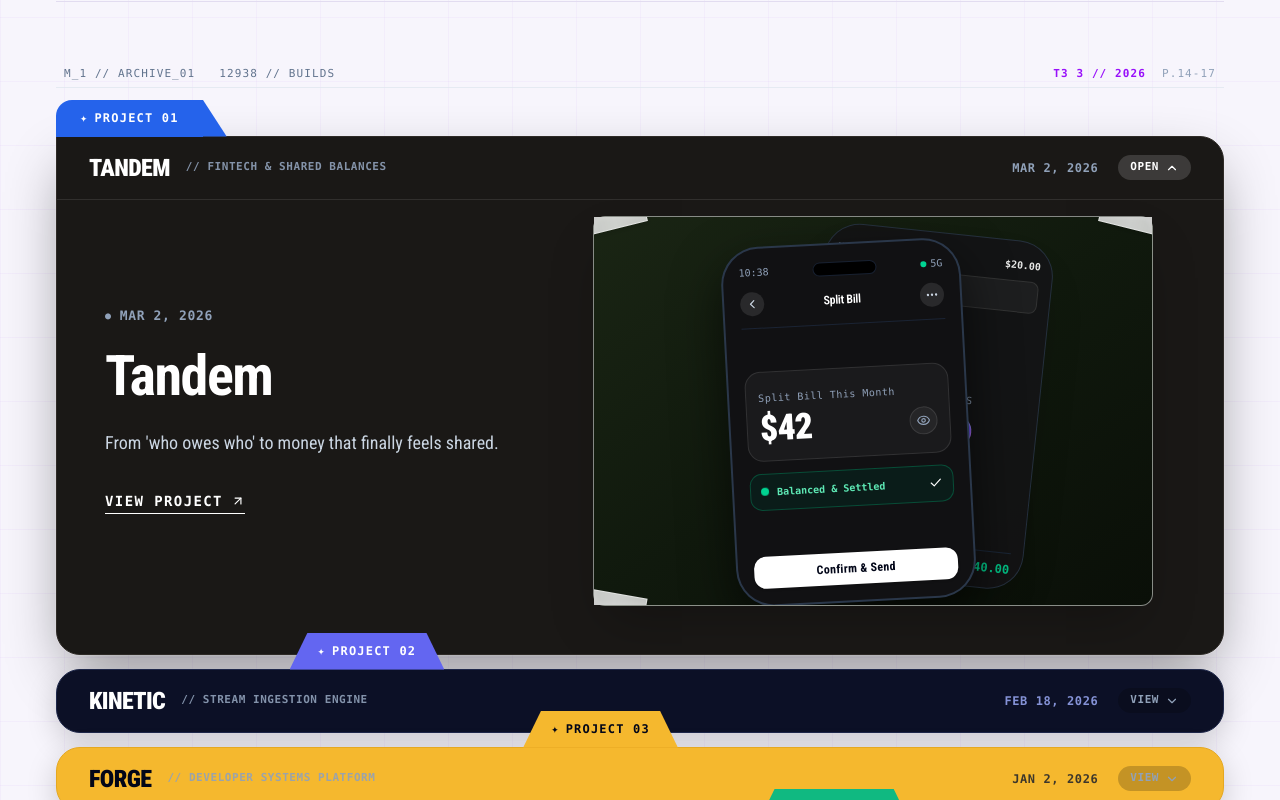
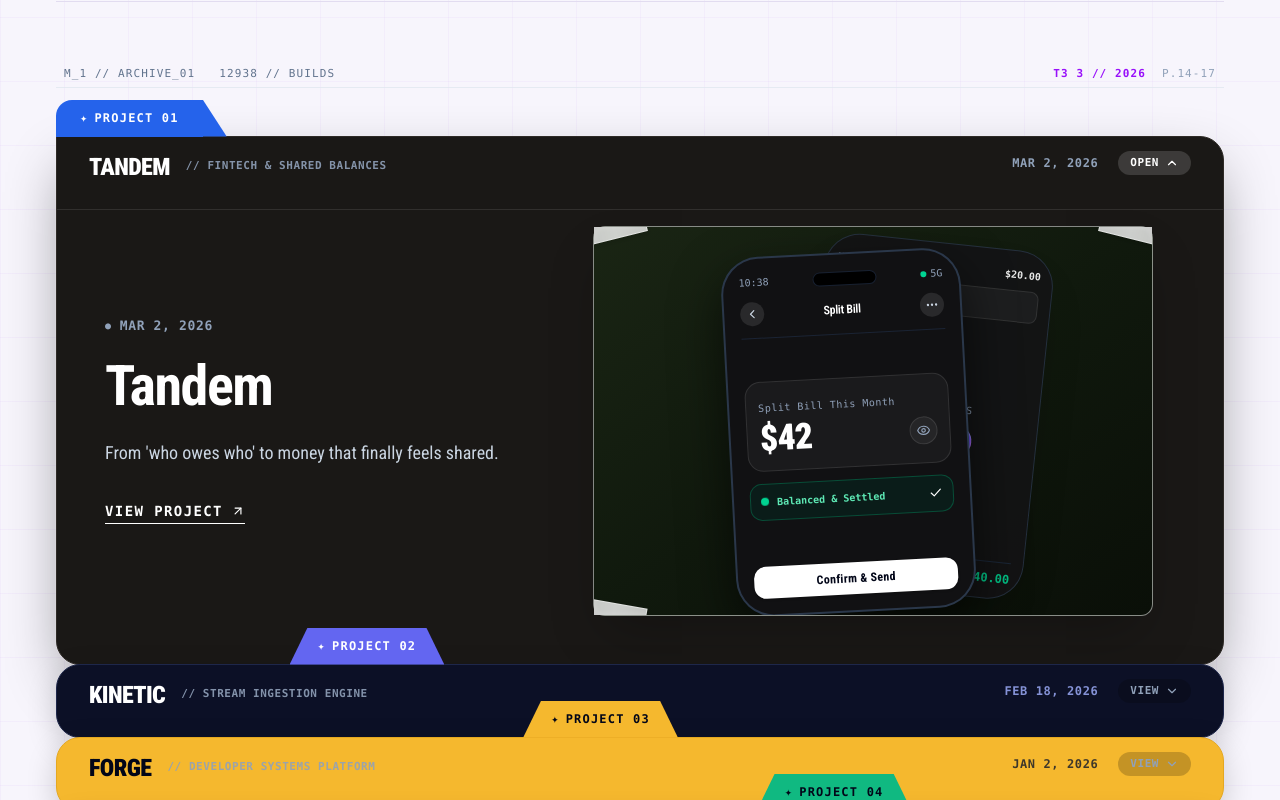
Before and after one commit to SaisagarYT/Freelance-Web, a Next.js app: page /work in a window 1280 px wide. Shown: the part 1040-1840 px from the top of the page. Built offline with nearby package versions, Linux system fonts and the light colour scheme.

Commit message:
fix: eliminate all white space between stacked folder cards

```diff
--- a/src/components/TabbedFolderProjects.tsx
+++ b/src/components/TabbedFolderProjects.tsx
@@ -466,7 +466,7 @@ export const TabbedFolderProjects: React.FC<TabbedFolderProjectsProps> = ({
               className={`relative w-full ${
                 idx === 0
                   ? "pt-[32px] sm:pt-[36px]"
-                  : "-mt-[16px] sm:-mt-[22px] pt-[32px] sm:pt-[36px]"
+                  : "-mt-[33px] sm:-mt-[37px] pt-[32px] sm:pt-[36px]"
               } group transition-all duration-300`}
             >
               {/* -------------------------------------------------------- */}
@@ -536,7 +536,7 @@ export const TabbedFolderProjects: React.FC<TabbedFolderProjectsProps> = ({
                 {/* Folder Header Bar (Title, Category, Date, View/Open toggle) */}
                 <div
                   onClick={() => toggleFolder(idx)}
-                  className={`relative w-full h-[54px] sm:h-[62px] flex items-center justify-between px-5 sm:px-8 cursor-pointer select-none transition-colors ${proj.theme.headerHover}`}
+                  className={`relative w-full h-[64px] sm:h-[72px] flex items-start pt-3 sm:pt-3.5 justify-between px-5 sm:px-8 cursor-pointer select-none transition-colors ${proj.theme.headerHover}`}
                 >
                   {/* Title & Category Metadata */}
                   <div className="flex items-center gap-2 sm:gap-4">
```
